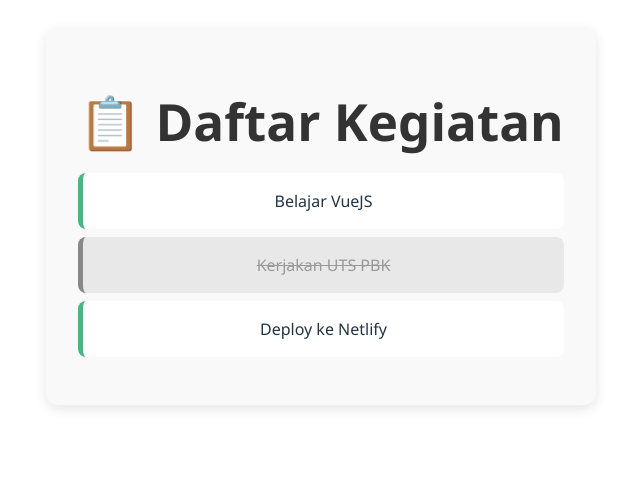
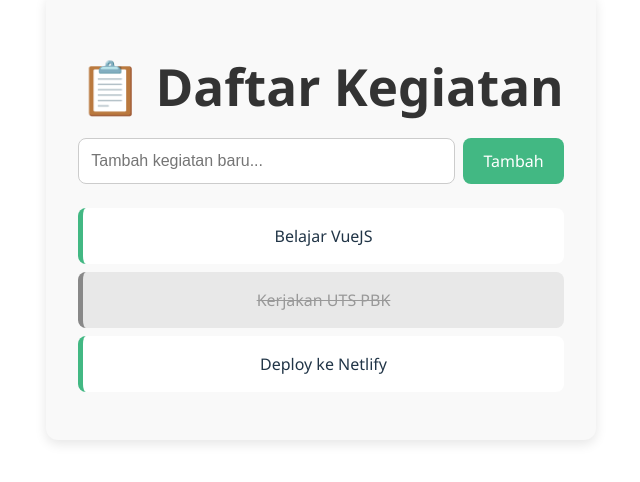
Before and after one commit to rahayuadiela10/UTS_PBK_TODOLIST, a Vue app: page / in a window 1280 px wide. Shown: the part 184-666 px from the top of the page, without its empty margins (319-959 px from the left). Built offline with nearby package versions, Linux system fonts and the light colour scheme.

Commit message:
USER DAPAT MENAMBAHKAN KEGIATAN LAIN

```diff
--- a/src/App.vue
+++ b/src/App.vue
@@ -7,12 +7,34 @@ const todos = ref([
   { id: 2, text: 'Kerjakan UTS PBK', done: true },
   { id: 3, text: 'Deploy ke Netlify', done: false }
 ])
+
+// Input dari user
+const newTodo = ref('')
+
+// Fungsi untuk menambahkan kegiatan
+const addTodo = () => {
+  if (newTodo.value.trim() !== '') {
+    todos.value.push({
+      id: Date.now(),
+      text: newTodo.value,
+      done: false
+    })
+    newTodo.value = ''
+  }
+}
 </script>
 
 <template>
   <main class="app-container">
     <h1>📋 Daftar Kegiatan</h1>
 
+    <!-- Form Tambah Kegiatan -->
+    <div class="form-group">
+      <input v-model="newTodo" type="text" placeholder="Tambah kegiatan baru..." />
+      <button @click="addTodo">Tambah</button>
+    </div>
+
+    <!-- Daftar Kegiatan -->
     <ul class="todo-list">
       <li v-for="todo in todos" :key="todo.id" :class="{ done: todo.done }">
         {{ todo.text }}
@@ -38,6 +60,35 @@ h1 {
   margin-bottom: 1.5rem;
 }
 
+.form-group {
+  display: flex;
+  gap: 0.5rem;
+  margin-bottom: 1.5rem;
+  justify-content: center;
+}
+
+input[type="text"] {
+  flex: 1;
+  padding: 0.75rem;
+  border: 1px solid #ccc;
+  border-radius: 8px;
+  font-size: 1rem;
+}
+
+button {
+  background-color: #42b883;
+  color: white;
+  padding: 0.75rem 1.25rem;
+  border: none;
+  border-radius: 8px;
+  cursor: pointer;
+  transition: background 0.3s ease;
+}
+
+button:hover {
+  background-color: #369972;
+}
+
 .todo-list {
   list-style-type: none;
   padding: 0;
```
